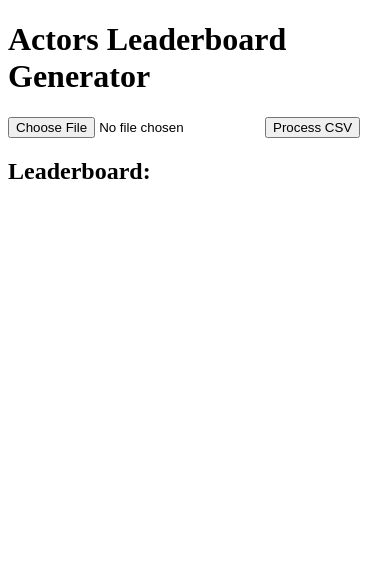
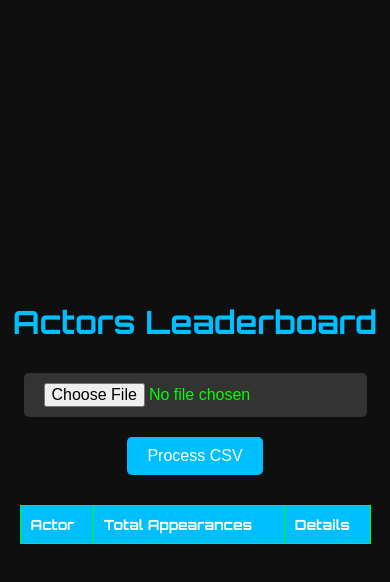
Before and after one commit to Raresh777/Testing, a plain HTML site: page index.html in a window 390 px wide. Drawn offline with nearby package versions, Linux system fonts and the light colour scheme.

Commit message:
Update index.html

```diff
--- a/index.html
+++ b/index.html
@@ -4,14 +4,92 @@
     <meta charset="UTF-8">
     <meta name="viewport" content="width=device-width, initial-scale=1.0">
     <title>Actors Leaderboard</title>
+    <link href="https://fonts.googleapis.com/css2?family=Orbitron:wght@400;700&display=swap" rel="stylesheet">
+    <style>
+        body {
+            font-family: 'Orbitron', sans-serif;
+            background: #0f0f0f;
+            color: #00ff00;
+            margin: 0;
+            padding: 0;
+            display: flex;
+            flex-direction: column;
+            align-items: center;
+            justify-content: center;
+            min-height: 100vh;
+        }
+
+        h1 {
+            text-align: center;
+            color: #00bfff;
+        }
+
+        #fileInput, #processButton {
+            margin: 10px;
+            padding: 10px 20px;
+            border: none;
+            border-radius: 5px;
+            font-size: 16px;
+            cursor: pointer;
+        }
+
+        #fileInput {
+            background: #333;
+            color: #00ff00;
+        }
+
+        #processButton {
+            background: #00bfff;
+            color: white;
+        }
+
+        #leaderboard {
+            width: 90%;
+            max-width: 800px;
+            margin: 20px auto;
+            border-collapse: collapse;
+            background: #1a1a1a;
+            border: 1px solid #00ff00;
+        }
+
+        #leaderboard th, #leaderboard td {
+            border: 1px solid #00ff00;
+            padding: 10px;
+            text-align: left;
+        }
+
+        #leaderboard th {
+            background: #00bfff;
+            color: white;
+        }
+
+        #leaderboard td {
+            color: #00ff00;
+        }
+
+        @media (max-width: 600px) {
+            #leaderboard {
+                font-size: 14px;
+            }
+        }
+    </style>
     <script src="https://cdnjs.cloudflare.com/ajax/libs/PapaParse/5.3.1/papaparse.min.js"></script>
 </head>
 <body>
-    <h1>Actors Leaderboard Generator</h1>
+    <h1>Actors Leaderboard</h1>
     <input type="file" id="fileInput" />
     <button id="processButton">Process CSV</button>
-    <h2>Leaderboard:</h2>
-    <pre id="output"></pre>
+
+    <table id="leaderboard">
+        <thead>
+            <tr>
+                <th>Actor</th>
+                <th>Total Appearances</th>
+                <th>Details</th>
+            </tr>
+        </thead>
+        <tbody></tbody>
+    </table>
 
     <script>
         document.getElementById('processButton').addEventListener('click', function () {
@@ -39,25 +117,44 @@
                         }
                     });
 
-                    // Step 2: Count the occurrences of each actor
+                    // Step 2: Count the occurrences of each actor and group their details
                     const actorStats = {};
                     data.forEach(row => {
-                        const key = `${row.Actor}|${row.Location}|${row.Language}`;
-                        if (actorStats[key]) {
-                            actorStats[key]++;
-                        } else {
-                            actorStats[key] = 1;
+                        if (!row.Actor) return;
+
+                        const actor = row.Actor;
+                        if (!actorStats[actor]) {
+                            actorStats[actor] = {
+                                total: 0,
+                                details: []
+                            };
                         }
+
+                        actorStats[actor].total++;
+                        actorStats[actor].details.push(`${row.Location} (${row.Language})`);
                     });
 
-                    // Step 3: Format the statistics for display
-                    const formattedStats = Object.entries(actorStats).map(([key, count]) => {
-                        const [actor, location, language] = key.split('|');
-                        return `${actor} - ${location} - ${language}: ${count}`;
+                    // Step 3: Render the leaderboard
+                    const leaderboardBody = document.querySelector('#leaderboard tbody');
+                    leaderboardBody.innerHTML = ''; // Clear existing rows
+
+                    Object.keys(actorStats).forEach(actor => {
+                        const row = document.createElement('tr');
+
+                        const actorCell = document.createElement('td');
+                        actorCell.textContent = actor;
+
+                        const totalCell = document.createElement('td');
+                        totalCell.textContent = actorStats[actor].total;
+
+                        const detailsCell = document.createElement('td');
+                        detailsCell.textContent = [...new Set(actorStats[actor].details)].join(', ');
+
+                        row.appendChild(actorCell);
+                        row.appendChild(totalCell);
+                        row.appendChild(detailsCell);
+                        leaderboardBody.appendChild(row);
                     });
-
-                    // Display the leaderboard
-                    document.getElementById('output').textContent = formattedStats.join('\n');
                 },
                 error: function (error) {
                     console.error('Error parsing CSV:', error);
```
